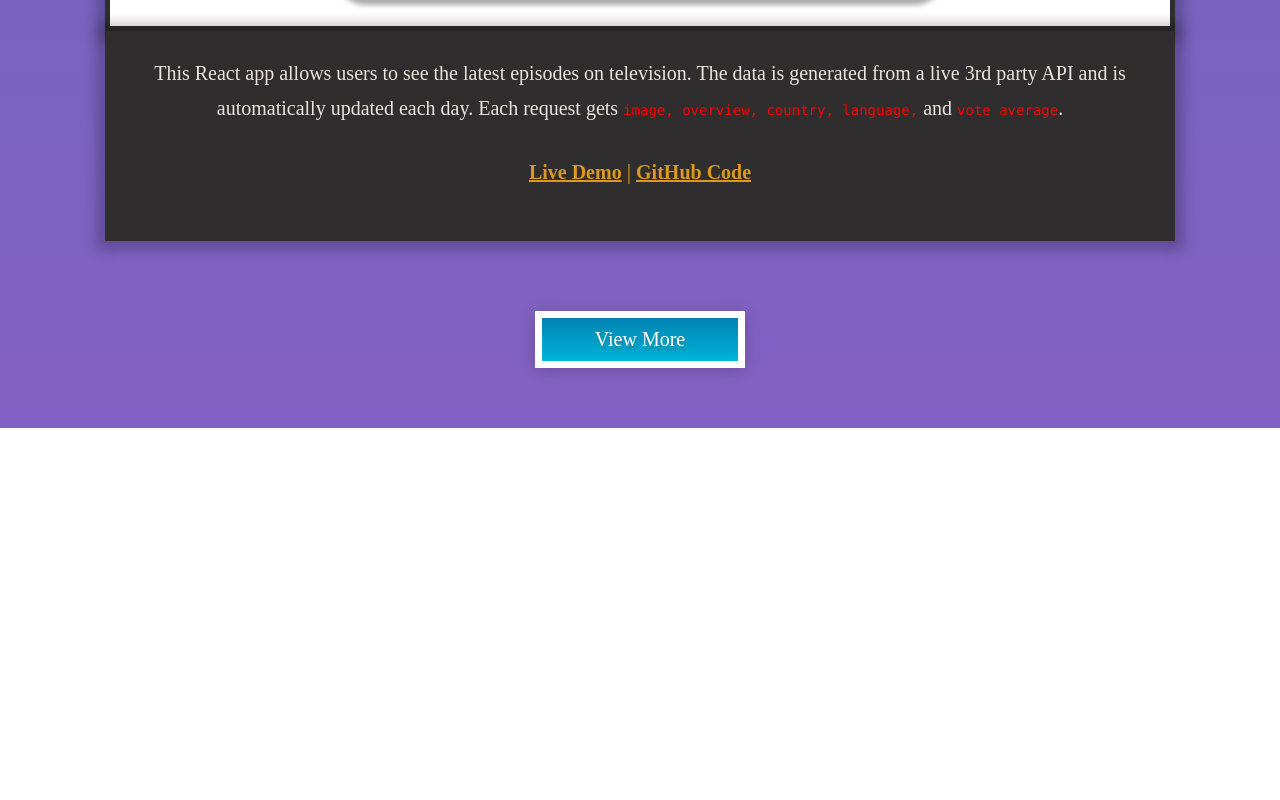
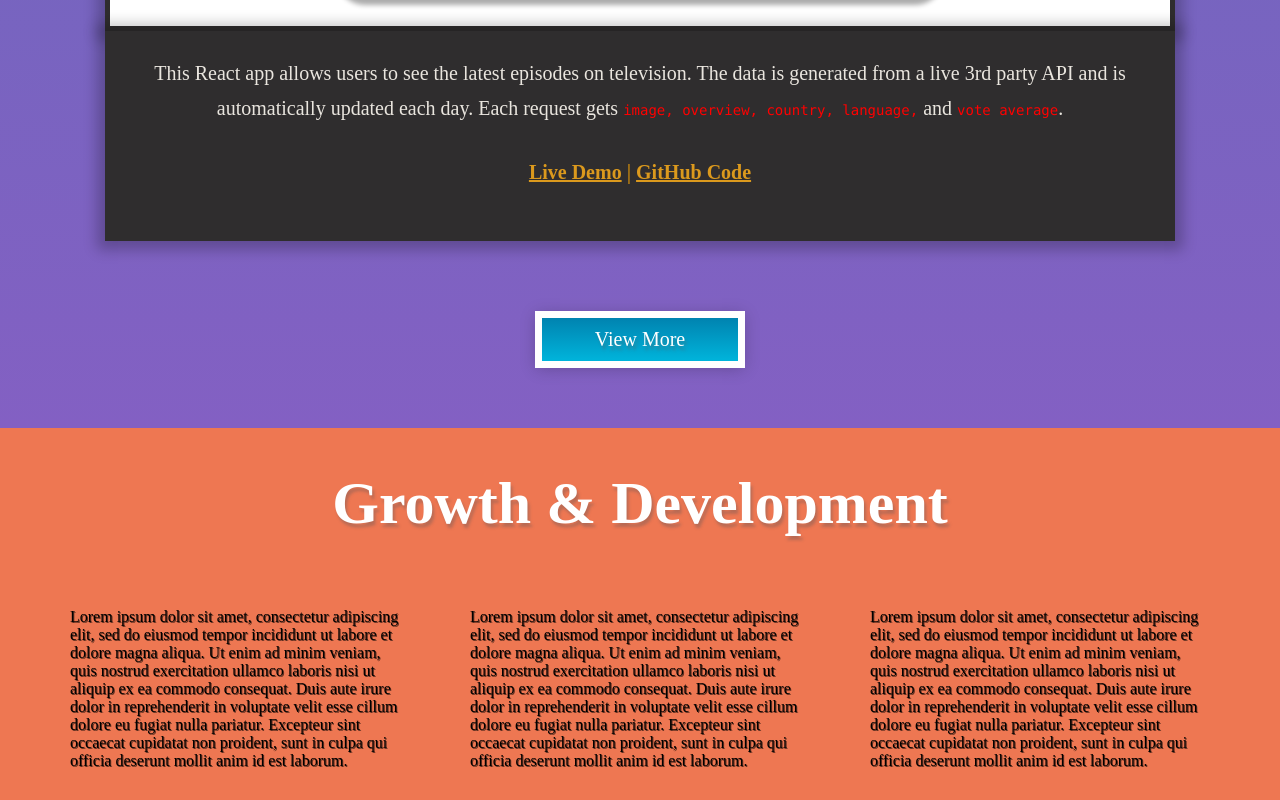
Before and after one commit to jasheloper/portfolioversion3, a React (Create React App) app: page / in a window 1280 px wide. Shown: the part 4740-5540 px from the top of the page. Before the commit the page ends 5168 px from the top, so only its background shows below. Built offline with nearby package versions, Linux system fonts and the light colour scheme; a web font is replaced by a local one.

Commit message:
growth section

```diff
--- a/src/App.js
+++ b/src/App.js
@@ -4,6 +4,7 @@
 import Intro from "./components/intro";
 import Skills from "./components/skills";
 import Projects from "./components/projects";
+import Growth from './components/growth'
 import "./css/index.css";
 
 function App() {
@@ -16,6 +17,7 @@
         <br />
         <Skills />
         <Projects />
+        <Growth />
       </div>
     </>
   );
--- /dev/null
+++ b/src/LESS/growth.less
@@ -0,0 +1,21 @@
+.growth {
+    max-width: 1200px;
+    margin: 0 auto;
+    h1 {
+        text-align: center;
+        color: white;
+        text-shadow: 2px 4px 3px rgba(104, 88, 88, 0.397);
+        font-size: 60px;
+
+        @media @mobile {
+          font-size: 40px;
+        }
+    }
+}
+
+.learning {
+    display: flex;
+    .learning-info {
+        margin: 30px;
+    }
+}
--- a/src/LESS/index.less
+++ b/src/LESS/index.less
@@ -5,3 +5,4 @@
 @import "./intro.less";
 @import "./skills.less";
 @import "./projects.less";
+@import "./growth.less";
--- /dev/null
+++ b/src/components/growth.js
@@ -0,0 +1,35 @@
+import React from "react";
+
+
+function Growth() {
+      return (
+        <div className="growth">
+          <h1>Growth & Development</h1>
+
+
+          <div className="learning">
+
+            <div className="learning-info">
+            Lorem ipsum dolor sit amet, consectetur adipiscing elit, sed do eiusmod tempor incididunt ut labore et dolore magna aliqua. Ut enim ad minim veniam, quis nostrud exercitation ullamco laboris nisi ut aliquip ex ea commodo consequat. Duis aute irure dolor in reprehenderit in voluptate velit esse cillum dolore eu fugiat nulla pariatur. Excepteur sint occaecat cupidatat non proident, sunt in culpa qui officia deserunt mollit anim id est laborum.
+            </div>
+
+
+            <div className="learning-info">
+            Lorem ipsum dolor sit amet, consectetur adipiscing elit, sed do eiusmod tempor incididunt ut labore et dolore magna aliqua. Ut enim ad minim veniam, quis nostrud exercitation ullamco laboris nisi ut aliquip ex ea commodo consequat. Duis aute irure dolor in reprehenderit in voluptate velit esse cillum dolore eu fugiat nulla pariatur. Excepteur sint occaecat cupidatat non proident, sunt in culpa qui officia deserunt mollit anim id est laborum.
+            </div>
+
+
+            <div className="learning-info">
+            Lorem ipsum dolor sit amet, consectetur adipiscing elit, sed do eiusmod tempor incididunt ut labore et dolore magna aliqua. Ut enim ad minim veniam, quis nostrud exercitation ullamco laboris nisi ut aliquip ex ea commodo consequat. Duis aute irure dolor in reprehenderit in voluptate velit esse cillum dolore eu fugiat nulla pariatur. Excepteur sint occaecat cupidatat non proident, sunt in culpa qui officia deserunt mollit anim id est laborum.
+            </div>
+
+          </div>
+
+
+
+
+        </div>
+  );
+}
+
+export default Growth;
--- a/src/css/index.css
+++ b/src/css/index.css
@@ -744,3 +744,24 @@
     transform: translateX(-6px) rotate(-1.2deg);
   }
 }
+.growth {
+  max-width: 1200px;
+  margin: 0 auto;
+}
+.growth h1 {
+  text-align: center;
+  color: white;
+  text-shadow: 2px 4px 3px rgba(104, 88, 88, 0.397);
+  font-size: 60px;
+}
+@media (max-width: 700px) {
+  .growth h1 {
+    font-size: 40px;
+  }
+}
+.learning {
+  display: flex;
+}
+.learning .learning-info {
+  margin: 30px;
+}
```
